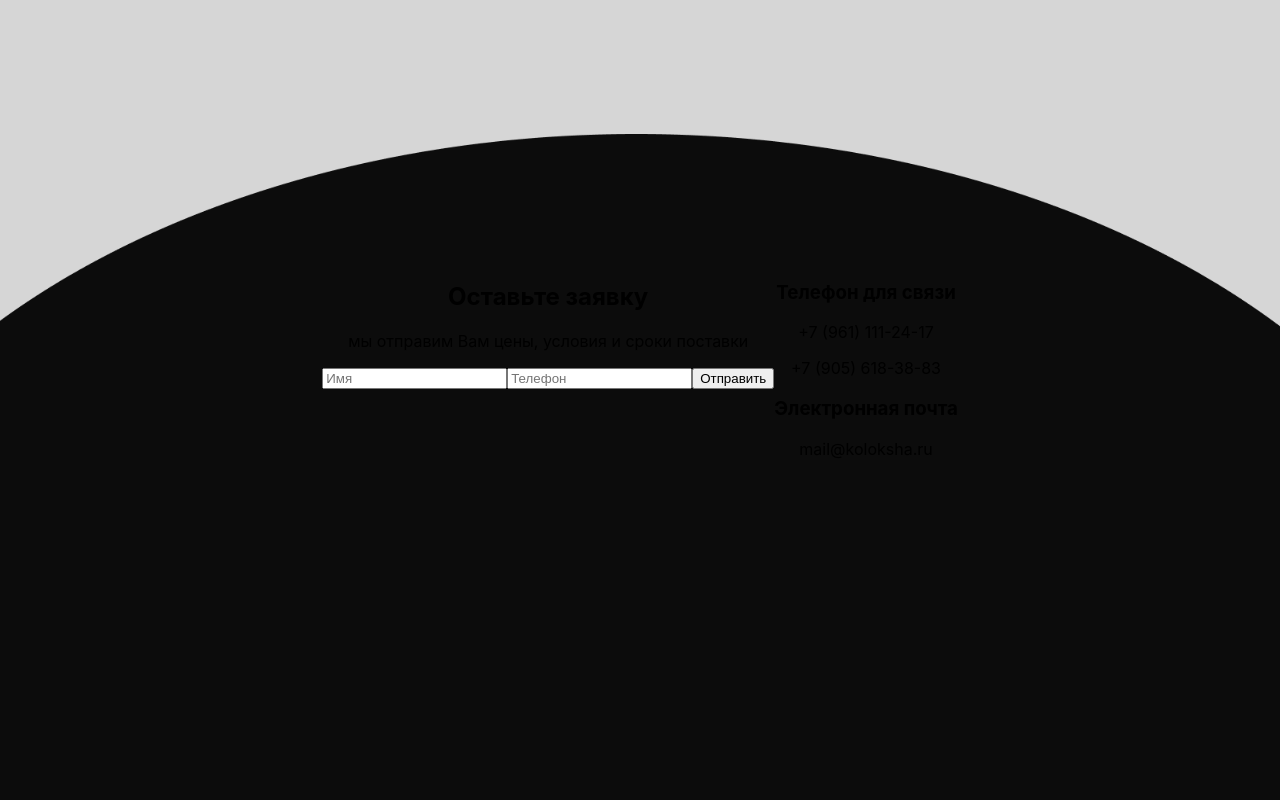
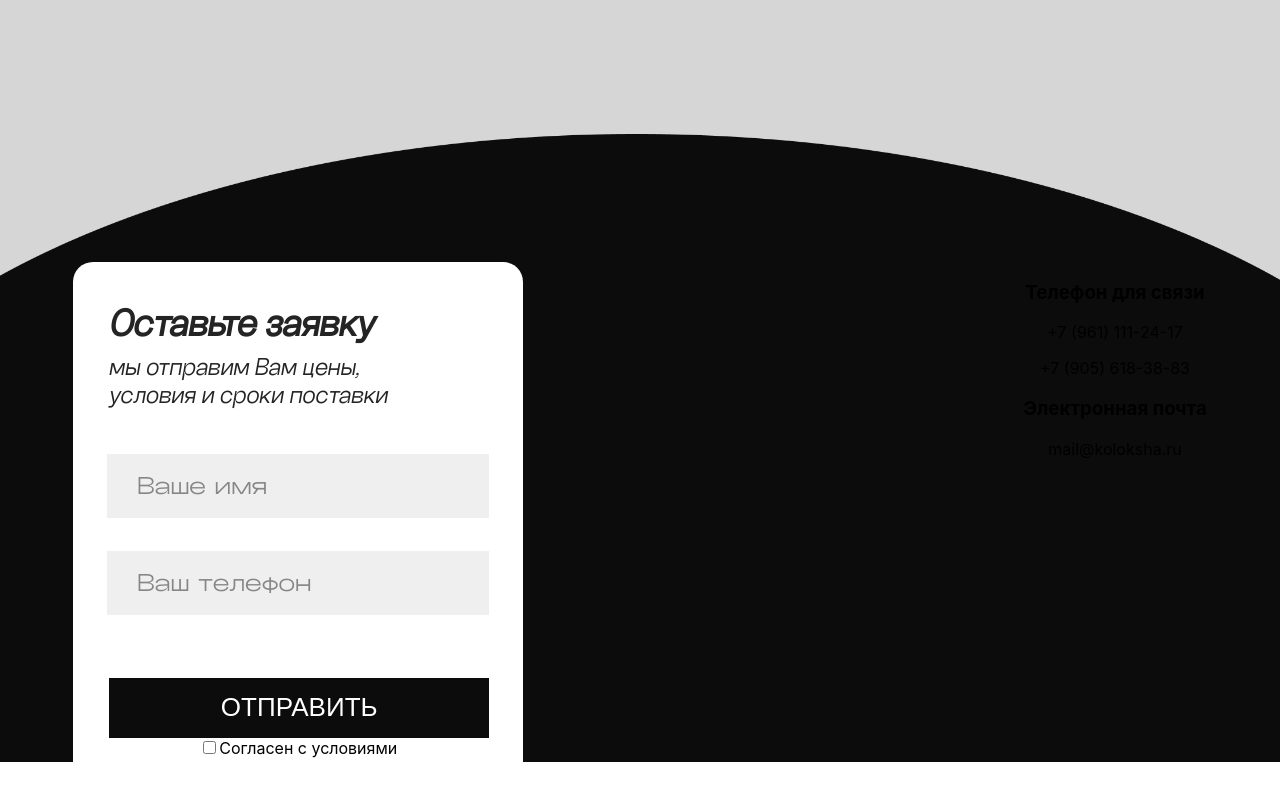
Before and after one commit to arzetz/koloksha, a React (Create React App) app in the folder frontend/: page / in a window 1280 px wide. Shown: the part 5370-6170 px from the top of the page. After the commit the page ends 6132 px from the top, so only its background shows below. Built offline with nearby package versions, Linux system fonts and the light colour scheme.

Commit message:
peredelana form

```diff
--- a/frontend/src/components/HomePage.js
+++ b/frontend/src/components/HomePage.js
@@ -1,6 +1,6 @@
 import "./HomePage.scss";
 import React, { useState, useEffect } from "react";
-import { Image } from "react-bootstrap";
+import { Image, Form, Button } from "react-bootstrap";
 import { p_desc } from "./Descriptions";
 
 import backgroundImg from "../images/main_background.png";
@@ -367,16 +367,48 @@ function HomePage() {
         <footer>
           <div className="footer_bg">
             <div className="flex form">
-    <div className="">
-    <form>
-      <h2>Оставьте заявку</h2>
-      <p>мы отправим Вам цены, условия и сроки поставки</p>
-        <input type="text" placeholder="Имя" />
-        <input type="tel" placeholder="Телефон" />
-        <button type="submit">Отправить</button>
-      </form>
+              <div className="form_div">
+                <Form>
+                  <h1 className="form_h1">Оставьте заявку</h1>
+                  <p className="form_p">
+                    мы отправим Вам цены,<br></br> условия и сроки поставки
+                  </p>
+                  <div className="centered-elements">
+                    <Form.Group controlId="formName">
+                      <Form.Control
+                        type="text"
+                        placeholder="Ваше имя"
+                        required
+                        className="inner_label"
+                      />
+                    </Form.Group>
+                    <Form.Group controlId="formPhone">
+                      <Form.Control
+                        type="tel"
+                        placeholder="Ваш телефон"
+                        required
+                        className="inner_label"
+                      />
+                    </Form.Group>
+                    <Button
+                      variant="primary"
+                      type="submit"
+                      className="form-button"
+                    >
+                      ОТПРАВИТЬ
+                    </Button>
+                    <Form.Group controlId="formCheckbox">
+                      <Form.Check
+                        type="checkbox"
+                        id="custom-checkbox"
+                        label="Согласен с условиями"
+                        className="custom-checkbox" // Класс для стилизации
+                      />
+                    </Form.Group>
                   </div>
-    <div>
+                </Form>
+              </div>
+              <div className="phone_block">
                 <h3>Телефон для связи</h3>
                 <p>+7 (961) 111-24-17</p>
                 <p>+7 (905) 618-38-83</p>
--- a/frontend/src/components/HomePage.scss
+++ b/frontend/src/components/HomePage.scss
@@ -104,8 +104,7 @@ footer {
     background-color: #d6d6d6;
   background-position: center;
   position: relative;
-  background-color: f;
-    z-index: -1;
+
     padding-top: 10%;
     text-align: center;
     justify-content: center;
@@ -113,11 +112,13 @@ footer {
     background-repeat: no-repeat;
     background-size: 100% 100%;
     height: 700px;
+
   }
   .form {
     position: relative;
     justify-content: center;
     z-index: 10000;
+    gap: 500px;
   }
 }
 
@@ -153,6 +154,14 @@ h1 {
   &.video_h1 {
     @extend .products;
   }
+  &.form_h1{
+    margin-top: 40px;
+    margin-bottom: 7px;
+    margin-left: 35px;
+    font-size: 40px;
+    color: $main_black;
+    font-family: $rgst;
+  }
 }
 
 p {
@@ -170,6 +179,14 @@ p {
     font-size: 50px;
     color: #ffffff;
     font-family: $rgsp;
+  }
+  &.form_p{
+    margin: 0;
+    font-size: 26px;
+    margin-bottom: 45px;
+    margin-left: 35px;
+    color: $main_black;
+    font-family: $rgst;
   }
 }
 /*<<--------->>*/
@@ -252,6 +269,17 @@ div {
   &.footer_bg {
     text-align: center;
   }
+  &.centered-elements{
+    text-align: center;
+  }
+  &.form_div{
+    border-radius: 20px;
+    text-align: left;
+    z-index: 10;
+    width: 450px;
+    height: 630px;
+    background-color: #FFFFFF;
+  }
 }
 /*<<---------->>*/
 .inner_product img {
@@ -321,6 +349,47 @@ video {
   background-color: #e97a13; /* Цвет фона */
   z-index: 0; /* Линия будет под video */
 }
+
+.inner_label{
+  width: 350px;
+  height: 62px;
+  margin-bottom: 33px;
+  border: none;
+  background-color: #EFEFEF;
+  padding-left: 30px;
+
+
+  font-size: 26px;
+  font-family: $rgspb;
+  color: #868686;
+
+
+}
+
+.inner_label::placeholder {
+  font-size: 26px;
+  color: #868686; /* Цвет текста */
+  font-family: $rgspb;
+
+}
+
+.form-button {
+ width: 380px;
+ height: 60px;
+  background-color: #0C0C0C; /* Черный фон */
+  color: #fff; /* Белый текст */
+  border: none; /* Убираем границу */
+  font-size: 26px; /* Размер шрифта */
+  display: flex;
+  align-items: center;
+  justify-content: center;
+  cursor: pointer;
+  transition: background-color 0.3s ease, transform 0.3s ease;
+  margin-left: 8%;
+  margin-top: 30px;
+}
+
+
 
 @media (max-width: 1780px) {
   h1 {
@@ -633,6 +702,12 @@ video {
       height: 8px;
     }
   }
+  footer {
+    .footer_bg {
+      background-size: 100% 100%;
+      height: 500px;
+    }
+  }
 }
 
 @media (max-width: 1024px) {
@@ -717,6 +792,12 @@ video {
   }
   .advantages_image {
     width: 65%;
+  }
+  footer {
+    .footer_bg {
+      background-size: 100% 100%;
+      height: 400px;
+    }
   }
 }
 
@@ -882,6 +963,12 @@ video {
       margin-bottom: 70px;
       width: 300px;
       height: 6px;
+    }
+  }
+  footer {
+    .footer_bg {
+      background-size: 100% 100%;
+      height: 350px;
     }
   }
 }
```
Lines whose indentation alone changed are shown as unchanged.
